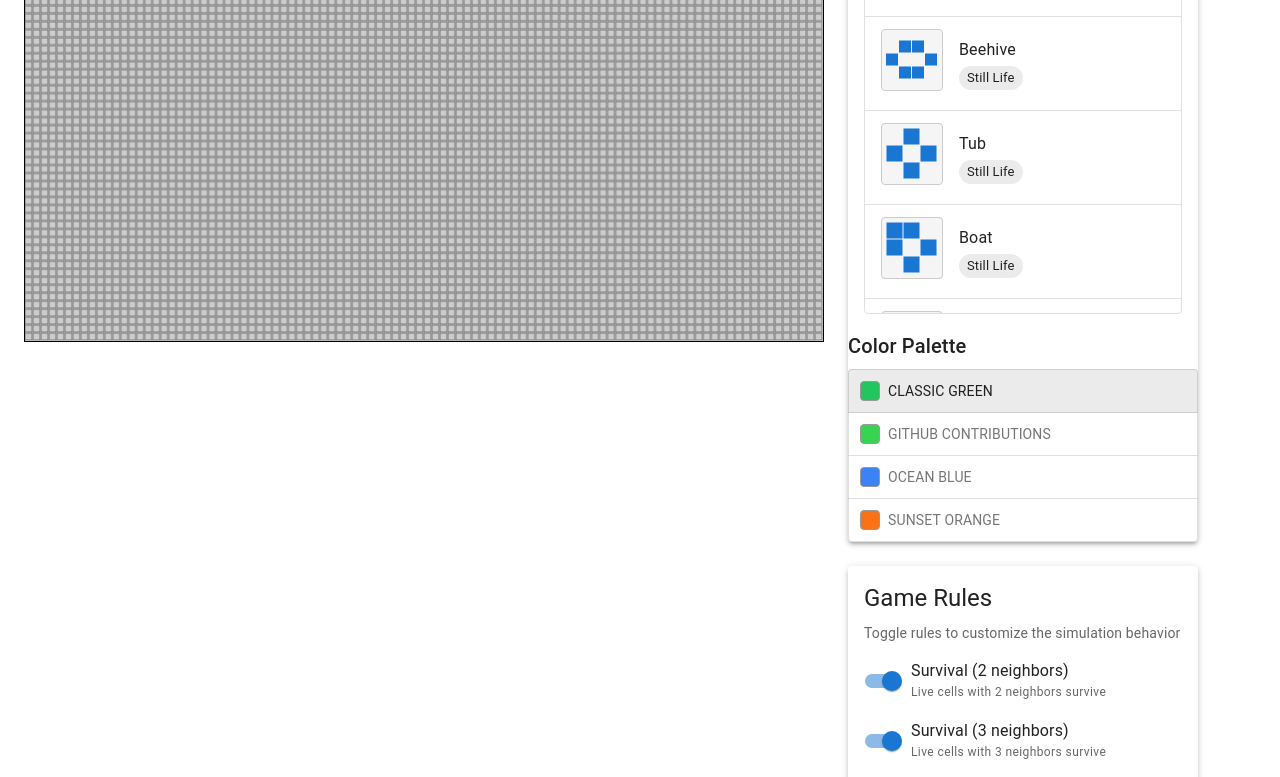
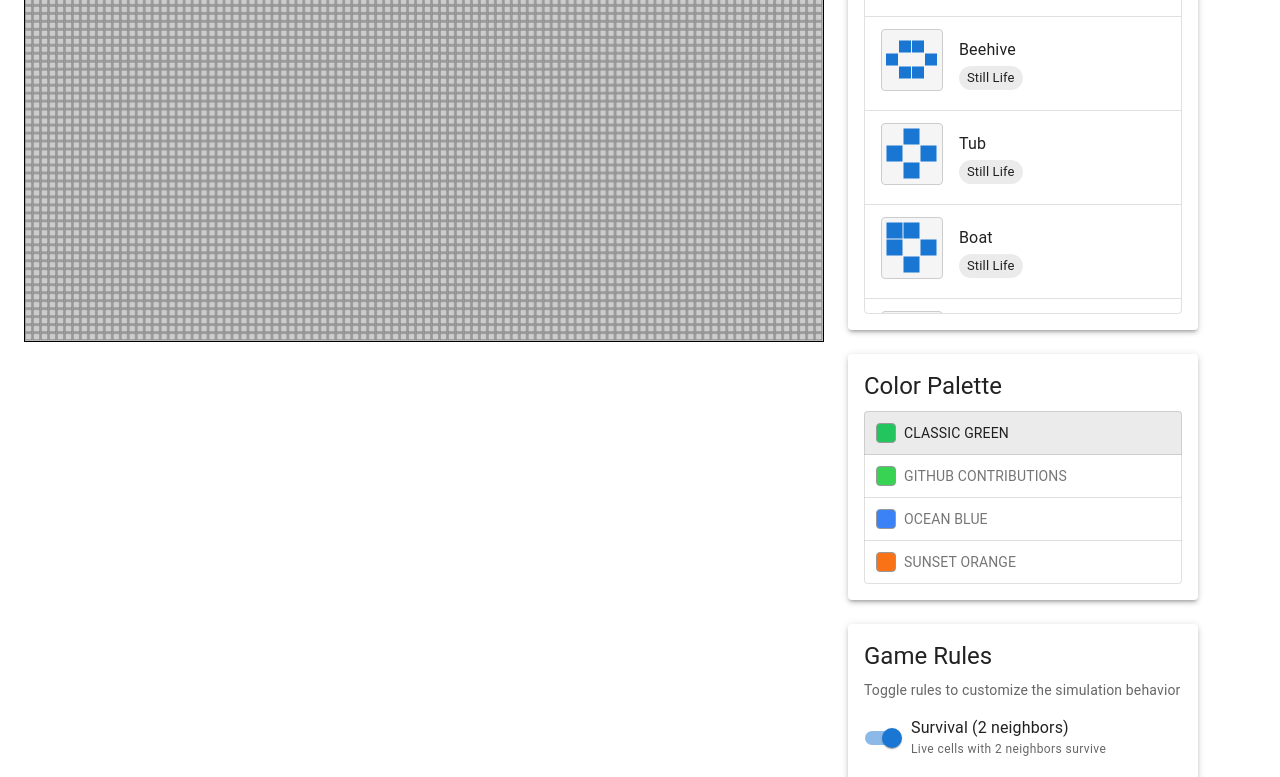
Before and after one commit to wintermuted/game-of-life, a React (Vite) app: page / in a window 1280 px wide. Shown: the part 546-1323 px from the top of the page. Built offline with nearby package versions, Linux system fonts and the light colour scheme.

Commit message:
Move Color Palette to its own section
Co-authored-by: wintermuted <2337325+wintermuted@users.noreply.github.com>

```diff
--- a/src/app/components/ColorPaletteSelector.tsx
+++ b/src/app/components/ColorPaletteSelector.tsx
@@ -15,8 +15,8 @@ function ColorPaletteSelector({ selectedPaletteId, onPaletteChange, disabled = f
   };
 
   return (
-    <Box className="ColorPaletteSelector" sx={{ mb: 3 }}>
-      <Typography variant="h6" gutterBottom>Color Palette</Typography>
+    <Box className="ColorPaletteSelector">
+      <Typography variant="h5" gutterBottom>Color Palette</Typography>
       <ToggleButtonGroup
         value={selectedPaletteId}
         exclusive
--- a/src/app/components/Home.tsx
+++ b/src/app/components/Home.tsx
@@ -162,6 +162,8 @@ function Home() {
               onLoadPattern={loadCustomPattern}
               disabled={isGameRunning}
             />
+          </Paper>
+          <Paper elevation={3} sx={{ mt: 3, p: 2 }}>
             <ColorPaletteSelector
               selectedPaletteId={selectedPaletteId}
               onPaletteChange={handlePaletteChange}
```
